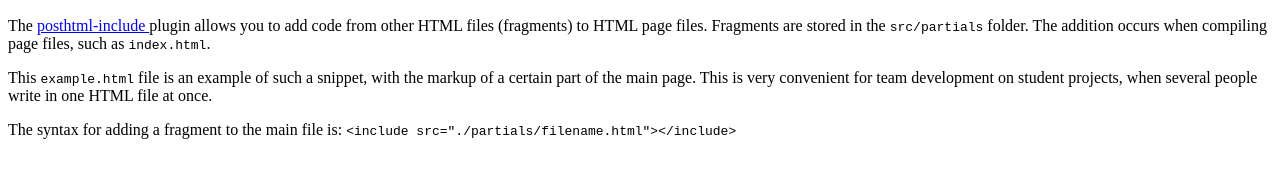
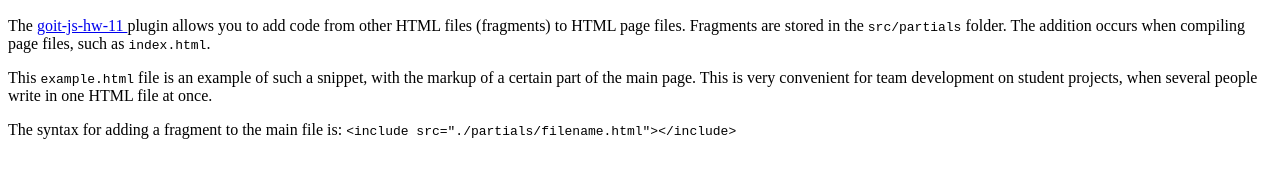
Before and after one commit to NataliaOridoroha/goit-js-hw-11, a plain HTML site: page index.html in a window 1280 px wide. Shown: the part 166-344 px from the top of the page. Drawn offline with Linux system fonts and the light colour scheme.

Commit message:
Deploying to gh-pages from @ NataliaOridoroha/goit-js-hw-11@af8c4e271272de85b83226fb1de34317d63c0b7e 🚀

```diff
--- a/index.html
+++ b/index.html
@@ -1 +1 @@
-<!DOCTYPE html><html lang="ru"><head><meta charset="utf-8"><meta name="viewport" content="width=device-width, initial-scale=1.0"><title>Page title</title><link rel="stylesheet" href="/goit-js-hw-11/index.569a4d11.css"><script type="module" src="/goit-js-hw-11/index.cdc84ddc.js"></script><script src="/goit-js-hw-11/index.6c2642bc.js" nomodule="" defer></script></head><body>  <article class="example" id="uk"> <h1>HTML-partials</h1>  <img src="/goit-js-hw-11/logo.268195b3.png" alt="" width="320"> <p> The <a href="https://github.com/NataliaOridoroha/goit-js-hw-11" target="_blank" rel="noopener noreferrer"> posthtml-include </a> plugin allows you to add code from other HTML files (fragments) to HTML page files. Fragments are stored in the <code>src/partials</code> folder. The addition occurs when compiling page files, such as <code>index.html</code>. </p> <p> This <code>example.html</code> file is an example of such a snippet, with the markup of a certain part of the main page. This is very convenient for team development on student projects, when several people write in one HTML file at once. </p> <p> The syntax for adding a fragment to the main file is: <code> &lt;include src="./partials/filename.html"&gt;&lt;/include&gt;</code> </p> <div class="background"></div> </article> </body></html>
+<!DOCTYPE html><html lang="ru"><head><meta charset="utf-8"><meta name="viewport" content="width=device-width, initial-scale=1.0"><title>Page title</title><link rel="stylesheet" href="/goit-js-hw-11/index.569a4d11.css"><script type="module" src="/goit-js-hw-11/index.cdc84ddc.js"></script><script src="/goit-js-hw-11/index.6c2642bc.js" nomodule="" defer></script></head><body>  <article class="example" id="uk"> <h1>HTML-partials</h1>  <img src="/goit-js-hw-11/logo.268195b3.png" alt="" width="320"> <p> The <a href="https://github.com/NataliaOridoroha/goit-js-hw-11" target="_blank" rel="noopener noreferrer"> goit-js-hw-11 </a> plugin allows you to add code from other HTML files (fragments) to HTML page files. Fragments are stored in the <code>src/partials</code> folder. The addition occurs when compiling page files, such as <code>index.html</code>. </p> <p> This <code>example.html</code> file is an example of such a snippet, with the markup of a certain part of the main page. This is very convenient for team development on student projects, when several people write in one HTML file at once. </p> <p> The syntax for adding a fragment to the main file is: <code> &lt;include src="./partials/filename.html"&gt;&lt;/include&gt;</code> </p> <div class="background"></div> </article> </body></html>
```
